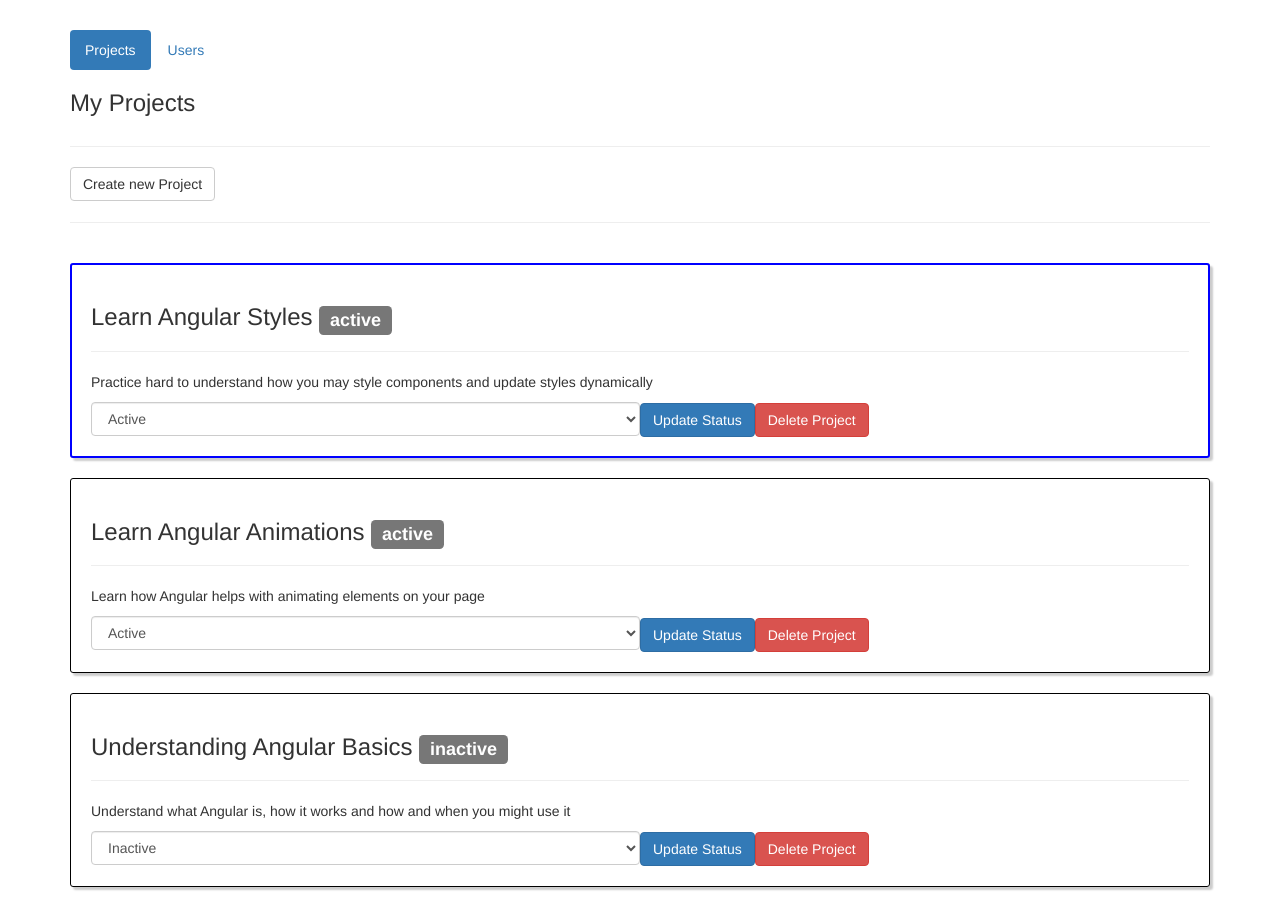
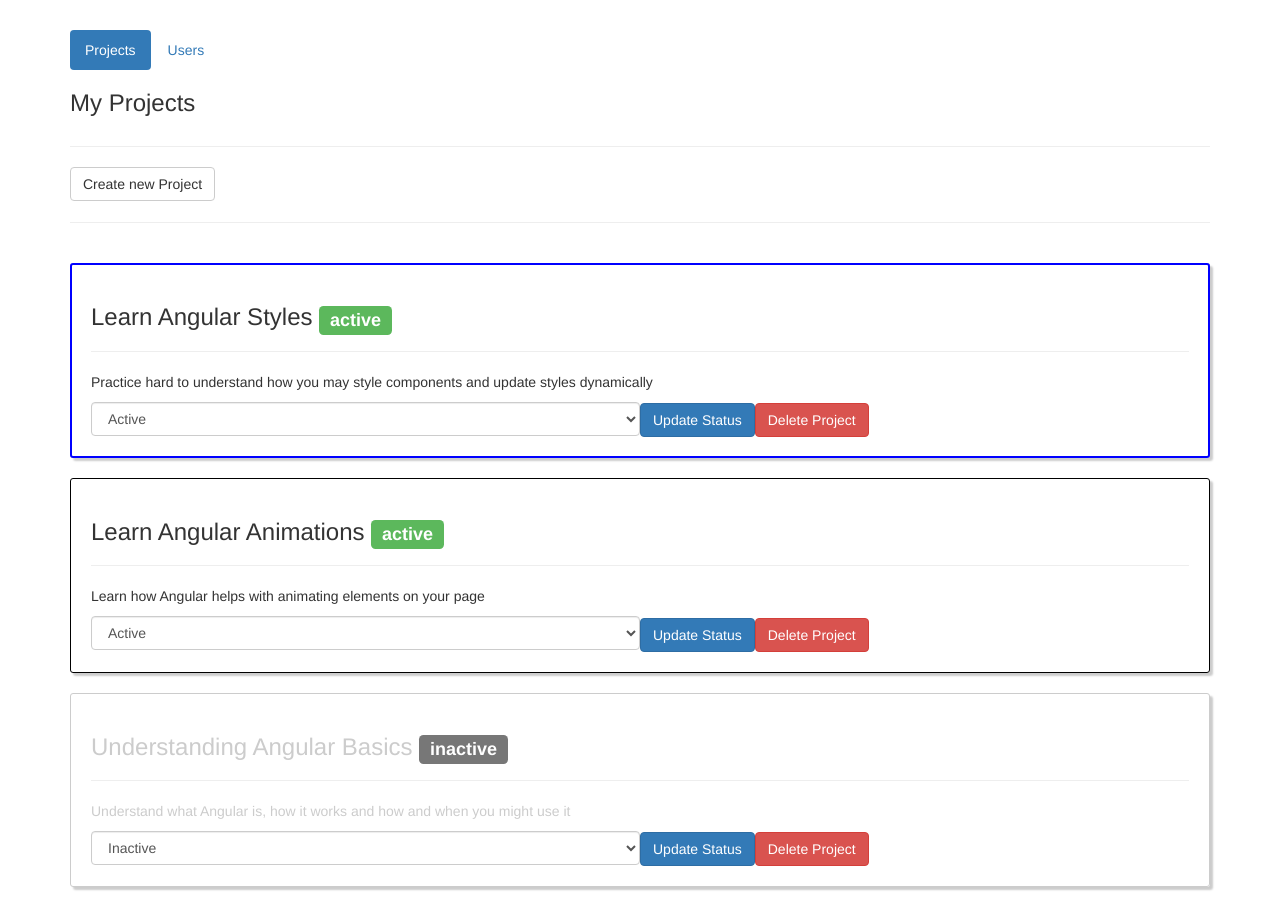
Before and after one commit to moimigueldev/angular-styling, an Angular app: page / in a window 1280 px wide. Shown: the top 905 px of the page. Built offline with nearby package versions, Linux system fonts and the light colour scheme.

Commit message:
desiabled css styling on inactive projects

```diff
--- a/src/app/project/project.component.css
+++ b/src/app/project/project.component.css
@@ -11,6 +11,10 @@
   padding: 19px;
 }
 
+:host(.inactive) {
+  color: #ccc;
+}
+
 .form-control {
   display: inline-block;
   width: 50%;
--- a/src/app/project/project.component.html
+++ b/src/app/project/project.component.html
@@ -1,8 +1,7 @@
 <h3>
   {{ project.name }}
   <!-- Show different usages of ngClass and ngStyle"-->
-  <span
-    class="label label-default">{{ project.status }}</span>
+  <span class="label" [ngClass]="getProjectStatusClass()">{{ project.status }}</span>
 </h3>
 <hr>
 <p>{{ project.description }}</p>
--- a/src/app/project/project.component.ts
+++ b/src/app/project/project.component.ts
@@ -17,6 +17,14 @@ export class ProjectComponent implements OnInit {
   ngOnInit() {
   }
 
+  getProjectStatusClass() {
+    return {
+      'label-success': this.project.status === 'active',
+      'label-default': this.project.status === 'inactive',
+      'label-danger': this.project.status === 'critical'
+    }
+  }
+
   onUpdateStatus(newStatus: string) {
     this.statusUpdated.emit(newStatus);
   }
--- a/src/app/projects/projects.component.css
+++ b/src/app/projects/projects.component.css
@@ -1,3 +1,7 @@
+.inactive {
+  border: 1px solid #ccc;
+}
+
 .marked {
   border: 2px solid blue;
 }
--- a/src/app/projects/projects.component.html
+++ b/src/app/projects/projects.component.html
@@ -22,7 +22,8 @@
     <div class="loading-bar" *ngIf="!projects">
       <div class="loading-bar-element" *ngIf="progress != 'finished'"></div>
     </div>
-    <app-project *ngFor="let prj of projects; let i = index" [project]="prj" [ngClass]="{marked: markedPrjIndex === i}"
+    <app-project *ngFor="let prj of projects; let i = index" [project]="prj"
+      [ngClass]="{marked: markedPrjIndex === i, 'inactive': prj.status =='inactive'}"
       (statusUpdated)="onStatusUpdated($event, i)" (projectDeleted)="onProjectDeleted(i)" (click)="markedPrjIndex = i ">
     </app-project>
   </div>
```
